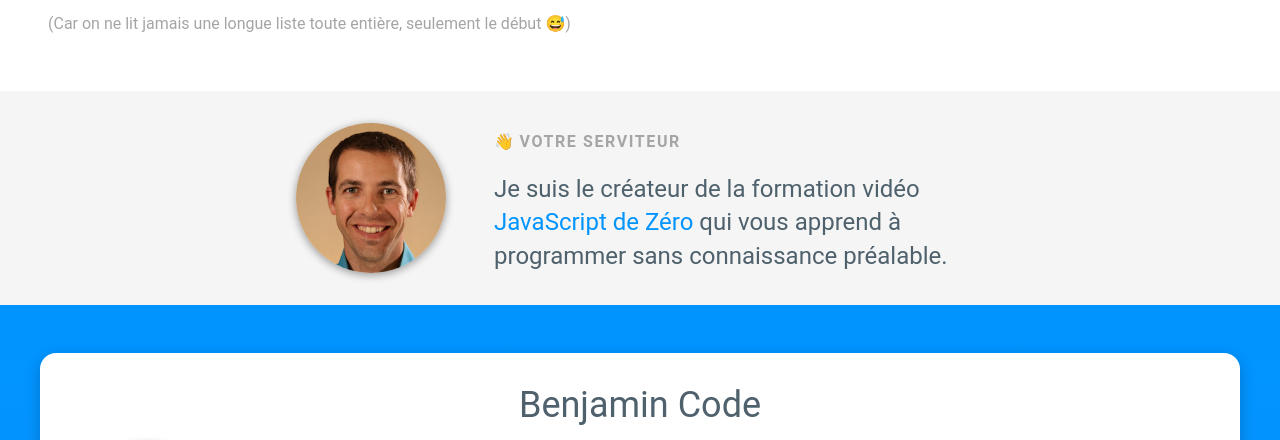
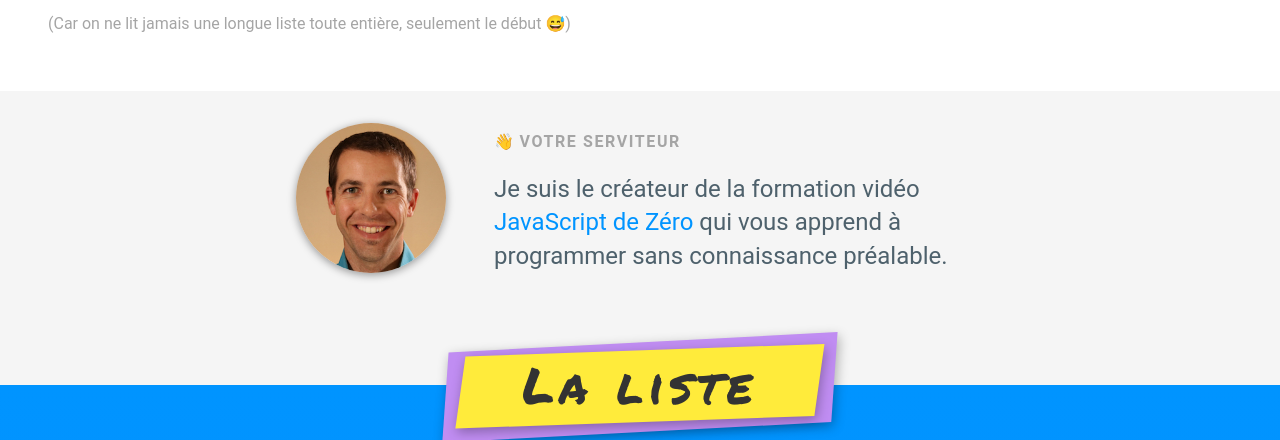
Before and after one commit to javascriptdezero/ressources-dev-web, a website: page index.html in a window 1280 px wide. Shown: the part 1113-1553 px from the top of the page. Drawn offline with Linux system fonts and the light colour scheme; grey boxes are pictures that could not be loaded.

Commit message:
Ajout du titre pour la liste

```diff
--- a/css/style.css
+++ b/css/style.css
@@ -353,6 +353,7 @@ dans le CSS via le pseudo élément ::before.
 
 #votre-serviteur {
   background: #f5f5f5;
+  padding-bottom: 80px;
 }
 
 #votre-serviteur .contenu {
@@ -423,9 +424,51 @@ dans le CSS via le pseudo élément ::before.
  * La liste *
  ************/
 
+#titre-la-liste {
+  font-family: 'Permanent Marker', cursive;
+  font-weight: normal;
+  color: #333;
+  font-size: 5rem;
+  letter-spacing: 0.1em;
+  margin: auto;
+  float: left;
+  position: relative;
+  left: 50%;
+  padding:  16px 32px;
+  transform: translate(-50%, -50%);
+}
+
+#titre-la-liste::before {
+  content: "";
+  display: block;
+  width: 120%;
+  height: 80%;
+  background-color: #ffeb3b;
+  position: absolute;
+  transform: skew(-8deg, -2deg);
+  left: -10%;
+  top: 11%;
+  z-index: -1;
+  box-shadow: 2px 4px 12px rgba(0, 0, 0, 0.3);
+}
+
+#titre-la-liste::after {
+  content: "";
+  display: block;
+  width: 130%;
+  height: 100%;
+  background-color: #C08DF2;
+  position: absolute;
+  transform: skew(-4deg, -3deg);
+  left: -15%;
+  top: 2%;
+  z-index: -2;
+  box-shadow: 2px 4px 12px rgba(0, 0, 0, 0.3);
+}
+
 #liste {
   margin: 0;
-  padding: 48px 0 12px 0;
+  padding: 120px 0 12px 0;
   background: -webkit-gradient(linear, left bottom, left top, from(#f64f59), color-stop(#c471ed), to(#0094ff));
   background: linear-gradient(to top, #f64f59, #c471ed, #0094ff);
 }
@@ -450,6 +493,7 @@ dans le CSS via le pseudo élément ::before.
   display: block;
   text-align: center;
   font-size: 3.6rem;
+  clear: both;
 }
 
 .presentation-chaine {
--- a/index.html
+++ b/index.html
@@ -20,6 +20,9 @@
       integrity="sha384-fnmOCqbTlWIlj8LyTjo7mOUStjsKC4pOpQbqyi7RrhN7udi9RwhKkMHpvLbHG9Sr"
       crossorigin="anonymous"
     />
+
+    <!-- Chargement de polices de caractères sympathiques -->
+    <link href="https://fonts.googleapis.com/css?family=Permanent+Marker" rel="stylesheet">
 
     <!--
       On fait en sorte que le design apparaisse de la même façon sur tous les navigateurs.
@@ -121,12 +124,12 @@
       </div>
     </div>
 
+    <h2 id="titre-la-liste">La liste</h2>
     <!--
       Voici l'élément liste non ordonnée (<ul>) qui va contenir la liste des développeurs web !
       La liste est vide ici car elle sera alimentée dynamiquement par le code dans script.js.
     -->
     <ul id="liste">
-
     </ul>
 
     <script src="./js/script.js"></script>
```
